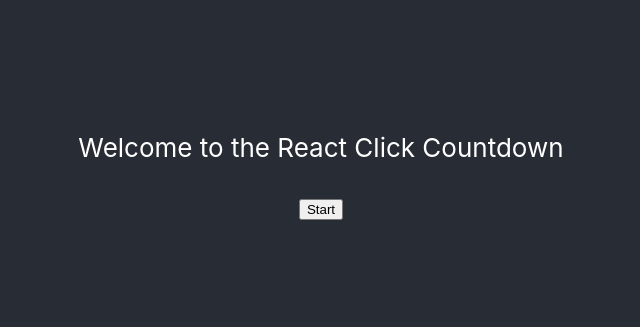
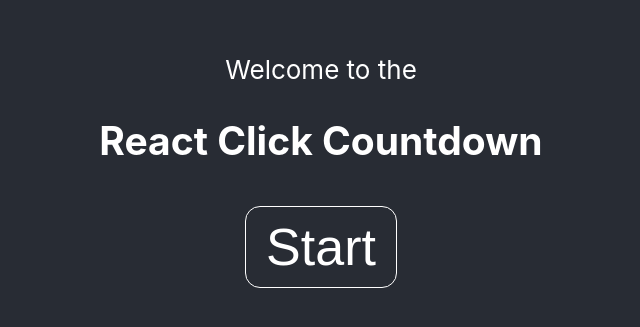
Before and after one commit to sam-malanchuk/react-countdown, a React (Create React App) app in the folder my-app/: page / in a window 1280 px wide. Shown: the part 237-564 px from the top of the page, without its empty margins (319-959 px from the left). Built offline with nearby package versions, Linux system fonts and the light colour scheme.

Commit message:
added styling to the menu and counter buttons

```diff
--- a/my-app/src/Menu.js
+++ b/my-app/src/Menu.js
@@ -4,9 +4,10 @@
 function Menu() {
     return (
         <div>
-            <p>Welcome to the React Click Countdown</p>
+            <p>Welcome to the</p>
+            <h2>React Click Countdown</h2>
             <Link to="/counter">
-                <button>Start</button>
+                <button class="menu-btn">Start</button>
             </Link>
         </div>
     )
--- a/my-app/src/index.css
+++ b/my-app/src/index.css
@@ -27,3 +27,22 @@
 .counterBox.complete {
   background-color: limegreen;
 }
+
+button.menu-btn {
+  border: #fff 1px solid;
+  background-color: rgba(0, 0, 0, 0);
+  font-size: 2em;
+  color: #fff;
+  padding: 10px 20px;
+  border-radius: 15px;
+}
+
+button {
+  border: #fff 1px solid;
+  background-color: rgba(0, 0, 0, 0);
+  font-size: 1.5em;
+  color: #fff;
+  padding: 10px 20px;
+  margin: 10px;
+  border-radius: 15px;
+}
```
